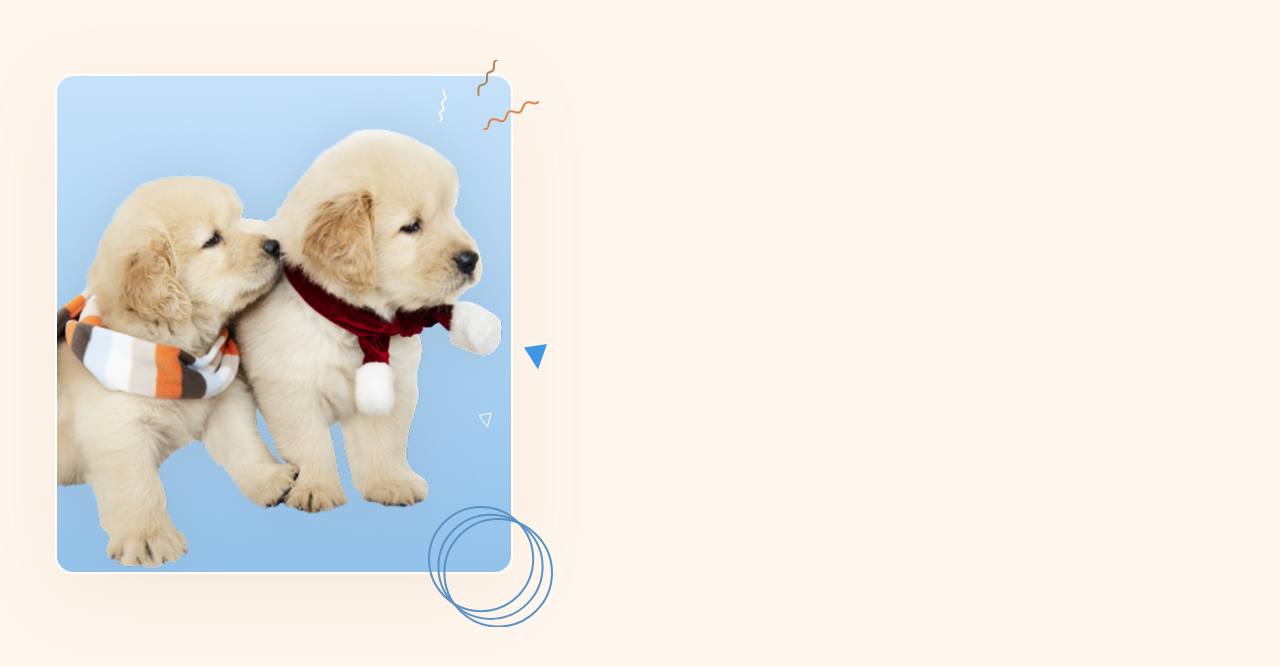
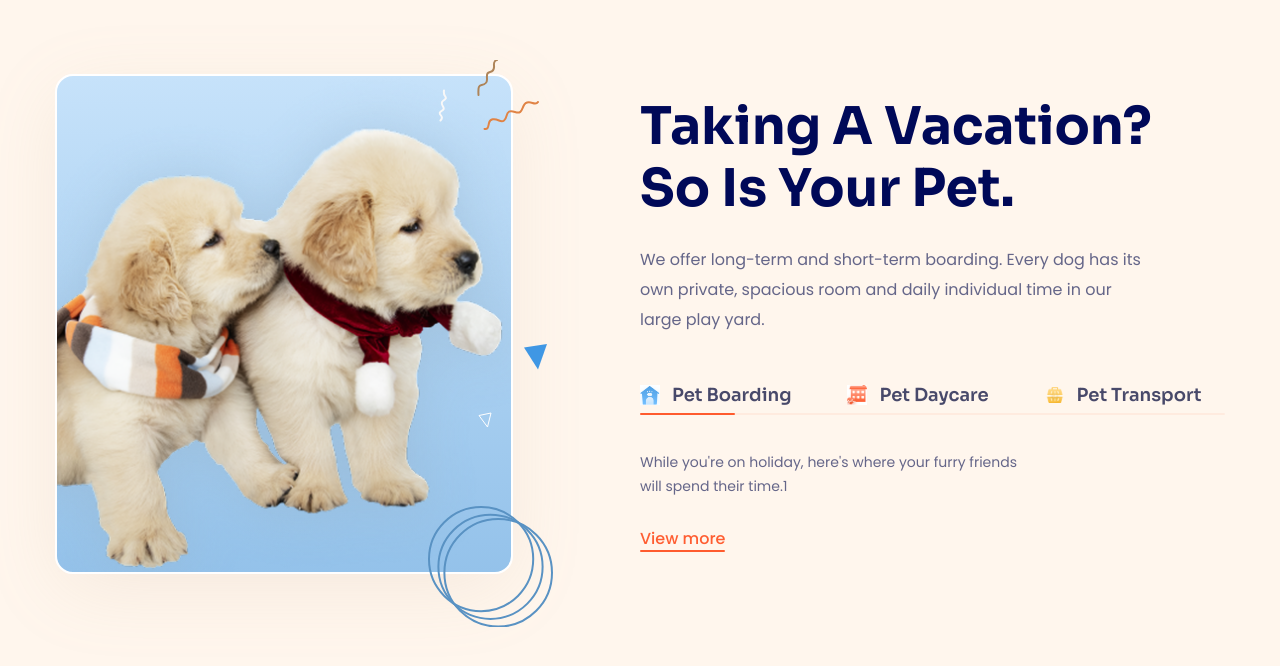
Before and after one commit to Huu-Hau/f8-htmlcss-04, a plain HTML site: page index.html in a window 1280 px wide. Shown: the part 1569-2235 px from the top of the page. Drawn offline with Linux system fonts and the light colour scheme.

Commit message:
Làm phần about #4

```diff
--- a/assets/css/styles.css
+++ b/assets/css/styles.css
@@ -481,3 +481,96 @@ a {
   bottom: -55px;
   right: -42px;
 }
+
+.about__desc-bottom {
+  margin-top: 24px;
+  width: 511px;
+  margin-bottom: 50px;
+}
+
+.tab__list {
+  position: relative;
+  display: flex;
+  column-gap: 56px;
+  cursor: pointer;
+}
+
+.tab__list::after,
+.tab__item--active::after,
+.tab__content-more::after {
+  position: absolute;
+  content: "";
+  left: 0;
+  right: 0;
+  bottom: 0;
+  height: 2px;
+  border-radius: 1px;
+  background: #ff5b2e;
+  opacity: 0.07;
+}
+
+.tab__item--active::after {
+  width: 95px;
+  opacity: 1;
+}
+
+.tab__item {
+  position: relative;
+  display: flex;
+  align-items: center;
+  column-gap: 12px;
+  padding-bottom: 10px;
+}
+
+.tab__icon {
+  width: 20px;
+}
+
+.tab__title {
+  color: #48496a;
+  font-family: Sora, sans-serif;
+  font-size: 1.8rem;
+  font-style: normal;
+  font-weight: 600;
+  line-height: 1;
+}
+
+.tab__contents {
+  margin-top: 36px;
+}
+
+.tab__content-item {
+  display: none;
+}
+
+.tab__content-item--active {
+  display: block;
+}
+
+.tab__content-desc {
+  width: 391px;
+  color: #656689;
+  font-family: "Poppins";
+  font-size: 1.4rem;
+  font-style: normal;
+  font-weight: 400;
+  line-height: 1.71;
+}
+
+.tab__content-more {
+  display: inline-block;
+  margin-top: 32px;
+  padding-bottom: 5px;
+  color: #ff5d31;
+  font-family: "Poppins";
+  font-size: 1.6rem;
+  font-style: normal;
+  font-weight: 500;
+  line-height: 1;
+  position: relative;
+}
+
+.tab__content-more::after {
+  opacity: 1;
+  height: 1.5px;
+}
--- a/index.html
+++ b/index.html
@@ -335,7 +335,70 @@
                 </div>
               </figure>
             </div>
-            <section class="about__content"></section>
+            <section class="about__content">
+              <h2 class="section-heading">
+                Taking A Vacation? So Is Your Pet.
+              </h2>
+              <p class="section-desc about__desc-bottom">
+                We offer long-term and short-term boarding. Every dog has its
+                own private, spacious room and daily individual time in our
+                large play yard.
+              </p>
+              <div class="tab">
+                <ul class="tab__list">
+                  <li class="tab__item tab__item--active">
+                    <img
+                      src="./assets/icons/home.png"
+                      alt=""
+                      class="tab__icon"
+                    />
+                    <span class="tab__title">Pet Boarding</span>
+                  </li>
+                  <li class="tab__item">
+                    <img
+                      src="./assets/icons/heath.png"
+                      alt=""
+                      class="tab__icon"
+                    />
+                    <span class="tab__title">Pet Daycare</span>
+                  </li>
+                  <li class="tab__item">
+                    <img
+                      src="./assets/icons/bag.png"
+                      alt=""
+                      class="tab__icon"
+                    />
+                    <span class="tab__title">Pet Transport</span>
+                  </li>
+                </ul>
+                <div class="tab__contents">
+                  <!-- Tab content 1 -->
+                  <div class="tab__content-item tab__content-item--active">
+                    <p class="tab__content-desc">
+                      While you're on holiday, here's where your furry friends
+                      will spend their time.1
+                    </p>
+                    <a href="#!" class="tab__content-more">View more</a>
+                  </div>
+                  <!-- Tab content 2 -->
+                  <div class="tab__content-item">
+                    <p class="tab__content-desc">
+                      While you're on holiday, here's where your furry friends
+                      will spend their time.2
+                    </p>
+                    <a href="#!" class="tab__content-more">View more</a>
+                  </div>
+                  <!-- Tab content 3 -->
+                  <div class="tab__content-item">
+                    <p class="tab__content-desc">
+                      While you're on holiday, here's where your furry friends
+                      will spend their time.3
+                    </p>
+                    <a href="#!" class="tab__content-more">View more</a>
+                  </div>
+                </div>
+              </div>
+            </section>
           </div>
         </div>
       </section>
```
Also changed, not shown: assets/icons/bag.png (added), assets/icons/heath.png (added), assets/icons/home.png (added).
